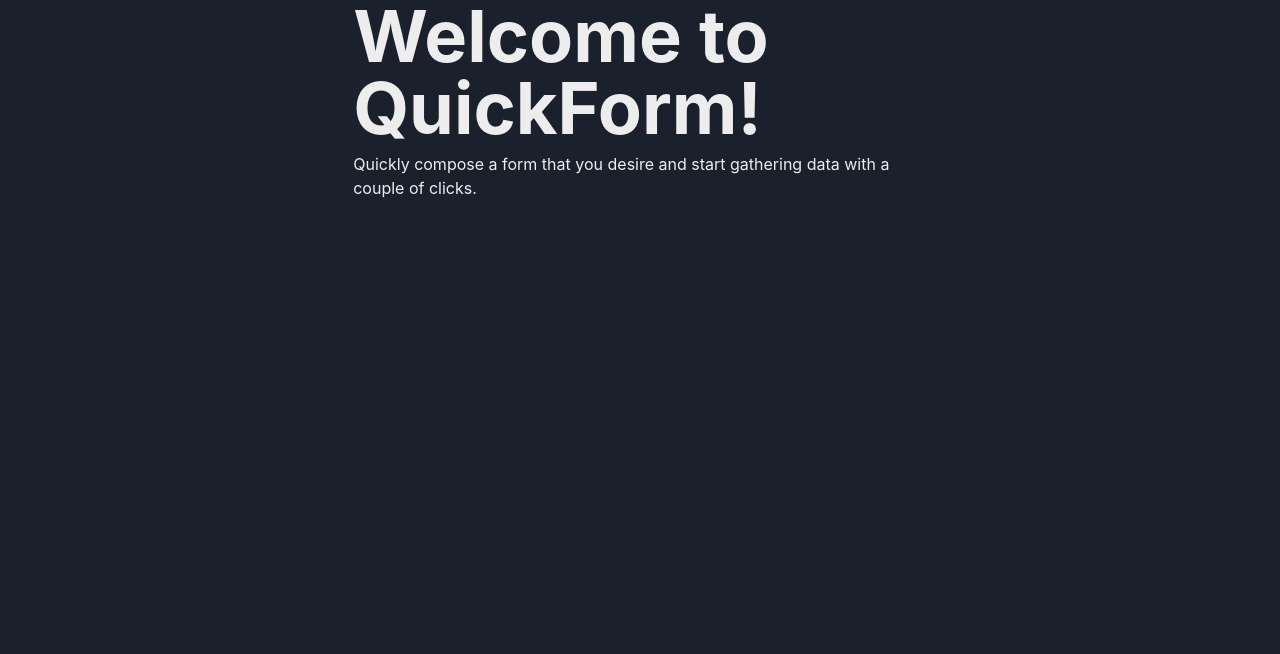
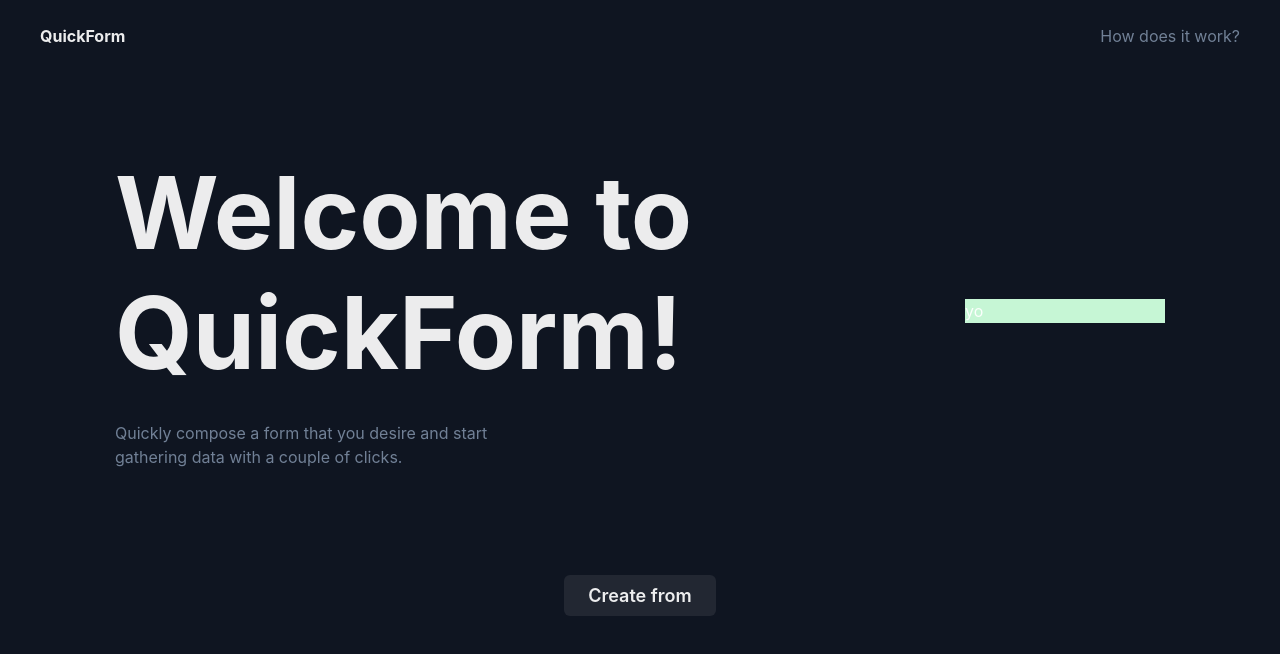
Before and after one commit to Kozaa/quickForm, a Next.js app: page / in a window 1280 px wide. Shown: the top 654 px of the page. Built offline with nearby package versions, Linux system fonts and the light colour scheme.

Commit message:
added basic heroPage layout, adjusted theme variables

```diff
--- a/Theme/index.ts
+++ /dev/null
@@ -1,9 +0,0 @@
-import { extendTheme, type ThemeConfig } from "@chakra-ui/react";
-
-const config: ThemeConfig = { initialColorMode: "dark",  useSystemColorMode: false, }
-
-const theme = extendTheme({
-  config
-});
-
-export default theme;
--- /dev/null
+++ b/components/common/Logo/Logo.tsx
@@ -0,0 +1,5 @@
+import {Text} from "@chakra-ui/react";
+
+export default function Logo() {
+    return <Text fontWeight={'bold'}>QuickForm</Text>
+}
--- /dev/null
+++ b/components/heroPage/HowItWorksModal/HowItWorksModal.tsx
@@ -0,0 +1,5 @@
+import { Text } from "@chakra-ui/react";
+
+export default function HowItWorksModal() {
+  return <Text textColor={'toneDownText'}>How does it work?</Text>;
+}
--- a/pages/index.tsx
+++ b/pages/index.tsx
@@ -1,18 +1,43 @@
 // import { GetServerSideProps } from "next";
 // import { connectToDatabase } from "../lib/mongodb";
-import { Container, Heading, Text, VStack } from "@chakra-ui/react";
+import { Box, Button, Flex, Heading, Text, VStack } from "@chakra-ui/react";
+import Logo from "../components/common/Logo/Logo";
+import HowItWorksModal from "../components/heroPage/HowItWorksModal/HowItWorksModal";
 
 export default function Home() {
   return (
-    <Container>
-      <VStack>
-        <Heading size={"4xl"}>Welcome to QuickForm!</Heading>
-        <Text>
-          Quickly compose a form that you desire and start gathering data with a
-          couple of clicks.
-        </Text>
+    <Box width={"100vw"} height={"80vh"} py={6} px={10}>
+      <VStack height={"full"}>
+        <Flex w={"full"} justify={"space-between"}>
+          <Logo />
+          <HowItWorksModal />
+        </Flex>
+
+        <Flex
+          height={"full"}
+          w={"full"}
+          alignItems={"center"}
+          justifyContent={"space-around"}
+        >
+          <Box maxWidth={'700px'}>
+            <Heading fontSize={"100px"} mb={7}>
+              Welcome to QuickForm!
+            </Heading>
+
+            <Text textColor={"toneDownText"} maxWidth={'60%'}>
+              Quickly compose a form that you desire and start gathering data
+              with a couple of clicks.
+            </Text>
+          </Box>
+
+          <Box bg={"green.100"} w={"200px"}>
+            yo
+          </Box>
+        </Flex>
+
+        <Button size={"lg"}>Create from</Button>
       </VStack>
-    </Container>
+    </Box>
   );
 }
 
--- /dev/null
+++ b/theme/index.ts
@@ -0,0 +1,31 @@
+import { extendTheme, type ThemeConfig, theme as base } from "@chakra-ui/react";
+import {mode} from "@chakra-ui/theme-tools";
+
+const config: ThemeConfig = { initialColorMode: "dark",  useSystemColorMode: false, }
+
+const theme = extendTheme({
+  config,
+  fonts: {
+    heading: `Montserrat, ${base.fonts.heading}`,
+    body: `Montserrat, ${base.fonts.body}`
+  },
+  colors: {
+    background: '#0F1521',
+    primary: '#4D92B9',
+    secondary: '#D04193',
+    accent: '#8E5BF2',
+    brand: '#718096',
+    toneDownText: '#718096'
+
+  },
+  styles: {
+    global: (props) => ({
+      body: {
+        bg: mode('white','background')(props),
+      }
+    })
+  },
+
+});
+
+export default theme;
```
Also changed, not shown: pages/_app.tsx (+4 -4 lines).
